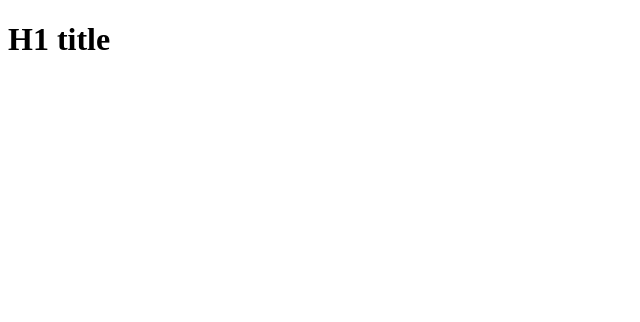
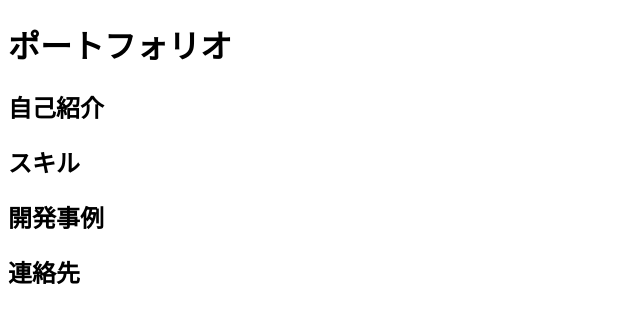
Before and after one commit to s1230038/s1230038.github.io, a website: page docs/index.html in a window 1280 px wide. Shown: the whole page, without its empty margins (0-640 px from the left). Drawn offline with Linux system fonts and the light colour scheme.

Commit message:
[update] set main structure

```diff
--- a/docs/index.html
+++ b/docs/index.html
@@ -2,7 +2,7 @@
 <html lang="ja">
   <head>
     <meta charset="utf-8" />
-    <title>テスト</title>
+    <title>ポートフォリオ</title>
     <style>
       /*ここにCSSを書くよ*/
     </style>
@@ -11,7 +11,12 @@
     </script>
   </head>
   <body>
-    <h1>H1 title</h1>
-    <!-- ここに内容を書くよ -->
+    <main>
+      <h1>ポートフォリオ</h1>
+      <h2>自己紹介</h2>
+      <h2>スキル</h2>
+      <h2>開発事例</h2>
+      <h2>連絡先</h2>
+    </main>
   </body>
 </html>
```
